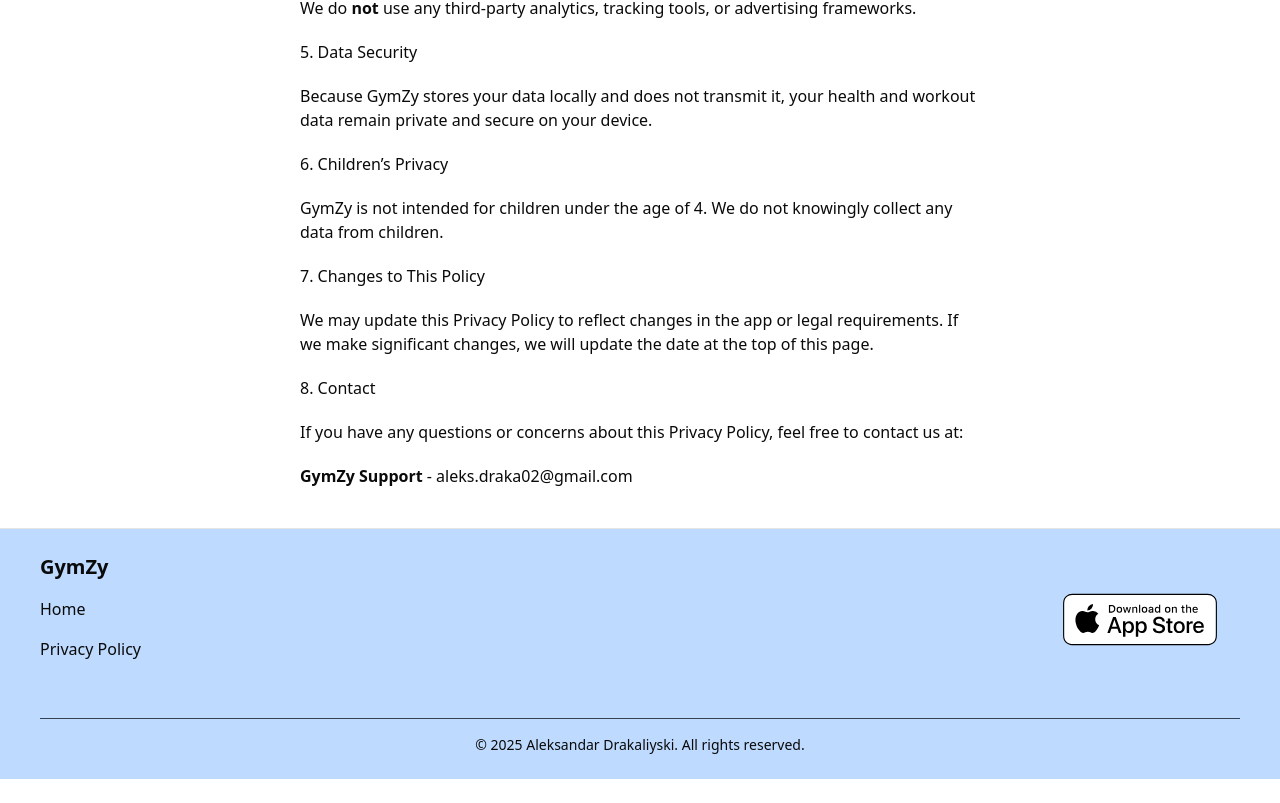
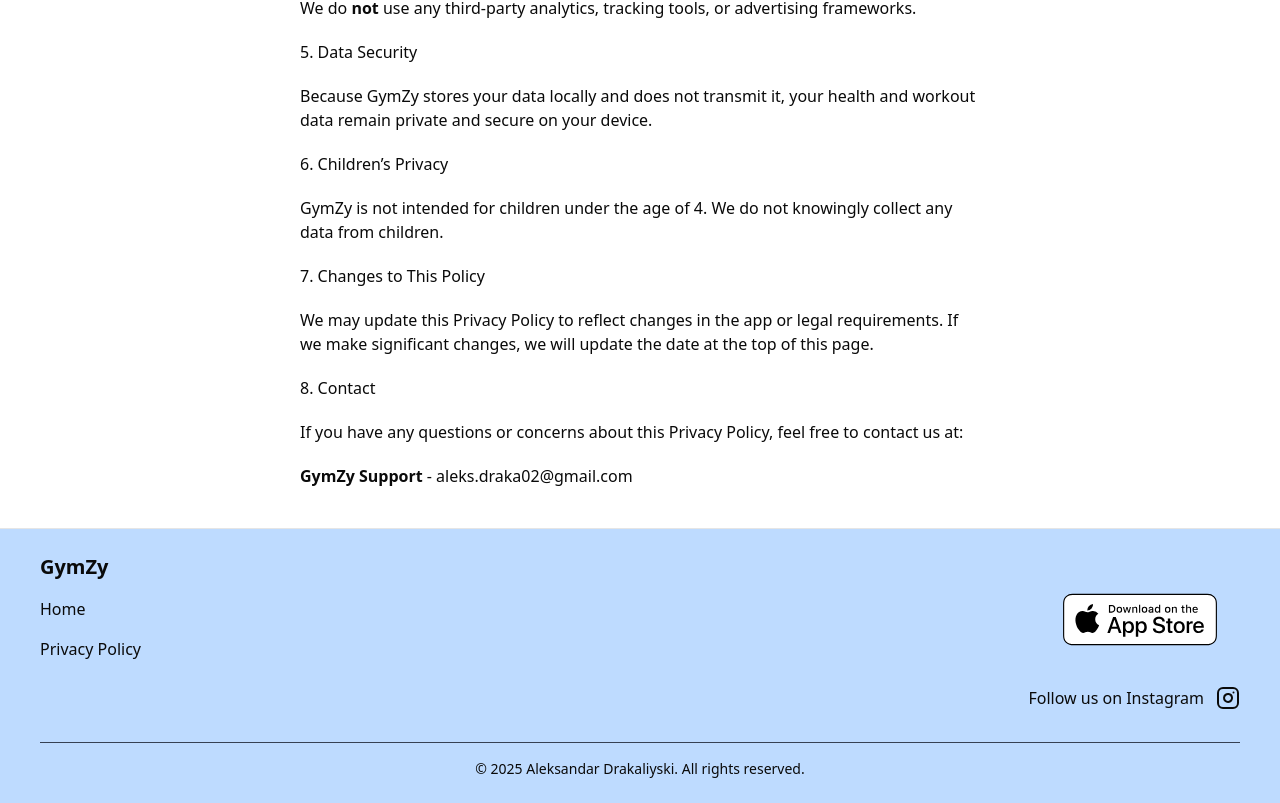
Before and after one commit to drakata27/GymZy-website, a React (Vite) app: page /privacy-policy in a window 1280 px wide. Shown: the part 756-1559 px from the top of the page. Before the commit the page ends 1535 px from the top, so only its background shows below. Built offline with nearby package versions, Linux system fonts and the light colour scheme.

Commit message:
added follow on instagram button

```diff
--- a/src/components/Footer/Footer.tsx
+++ b/src/components/Footer/Footer.tsx
@@ -1,3 +1,4 @@
+import { Instagram } from "lucide-react";
 import { Link } from "react-router-dom";
 
 const Footer = () => {
@@ -32,6 +33,12 @@ const Footer = () => {
               alt="App Store Badge"
               className="w-50"
             />
+            <Link to="https://www.instagram.com/gym.zy/" target="blank">
+              <div className="flex space-x-3">
+                <p>Follow us on Instagram</p>
+                <Instagram className="font-white" />
+              </div>
+            </Link>
           </div>
         </div>
 
--- a/src/components/Navbar/Navbar.tsx
+++ b/src/components/Navbar/Navbar.tsx
@@ -25,8 +25,8 @@ const Navbar = () => {
   return (
     <header
       className={`mb-5 px-5 py-3 sticky top-0 w-full z-10 transition-all  ${
-        scrolled ? "bg-opacity-20" : "bg-blue-300 bg-opacity-20"
-      } backdrop-blur-lg`}
+        scrolled ? "bg-opacity-20 " : "bg-blue-300 bg-opacity-20"
+      }  backdrop-blur-lg`}
     >
       <nav className="flex justify-between items-center">
         {/* Logo */}
```
